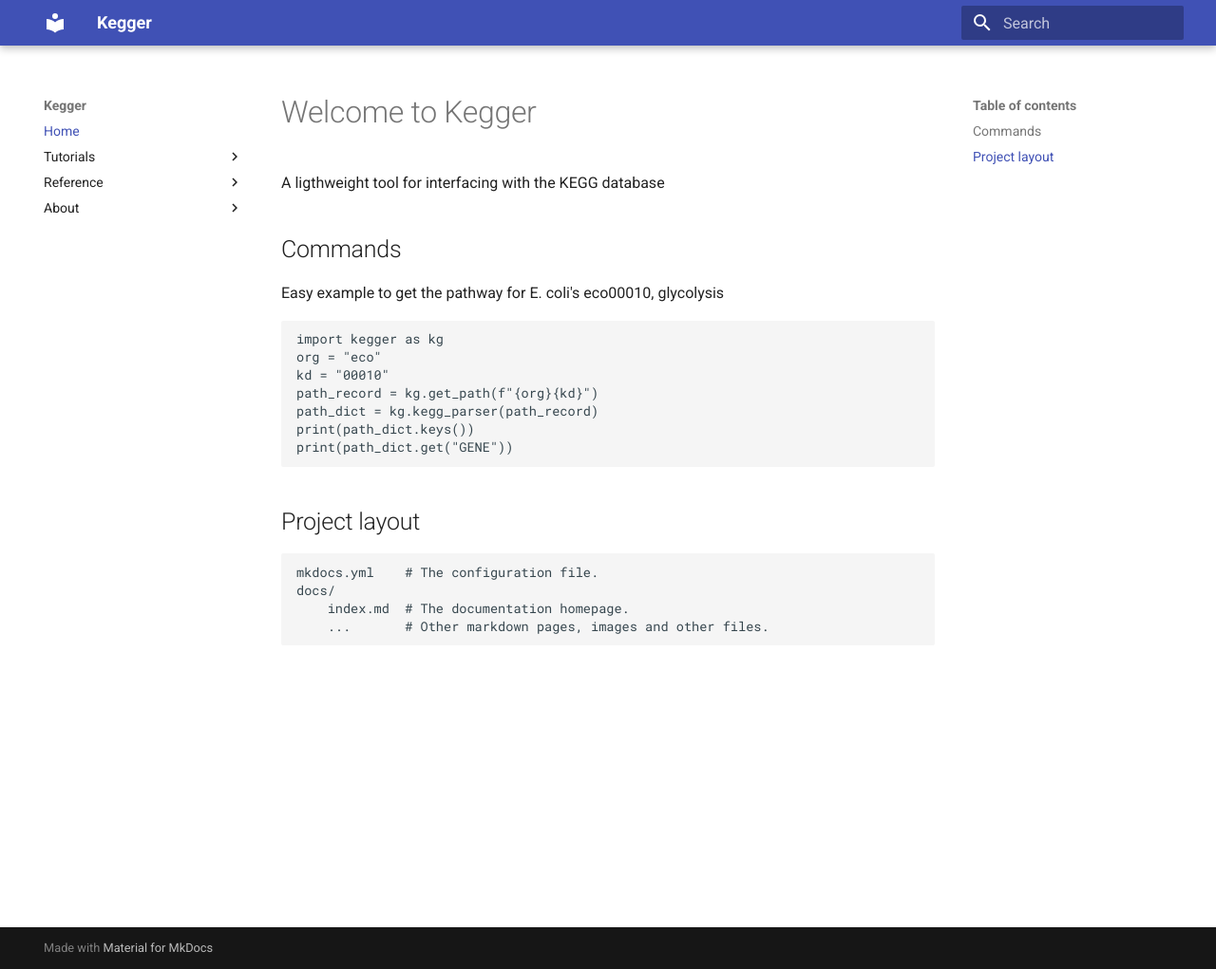
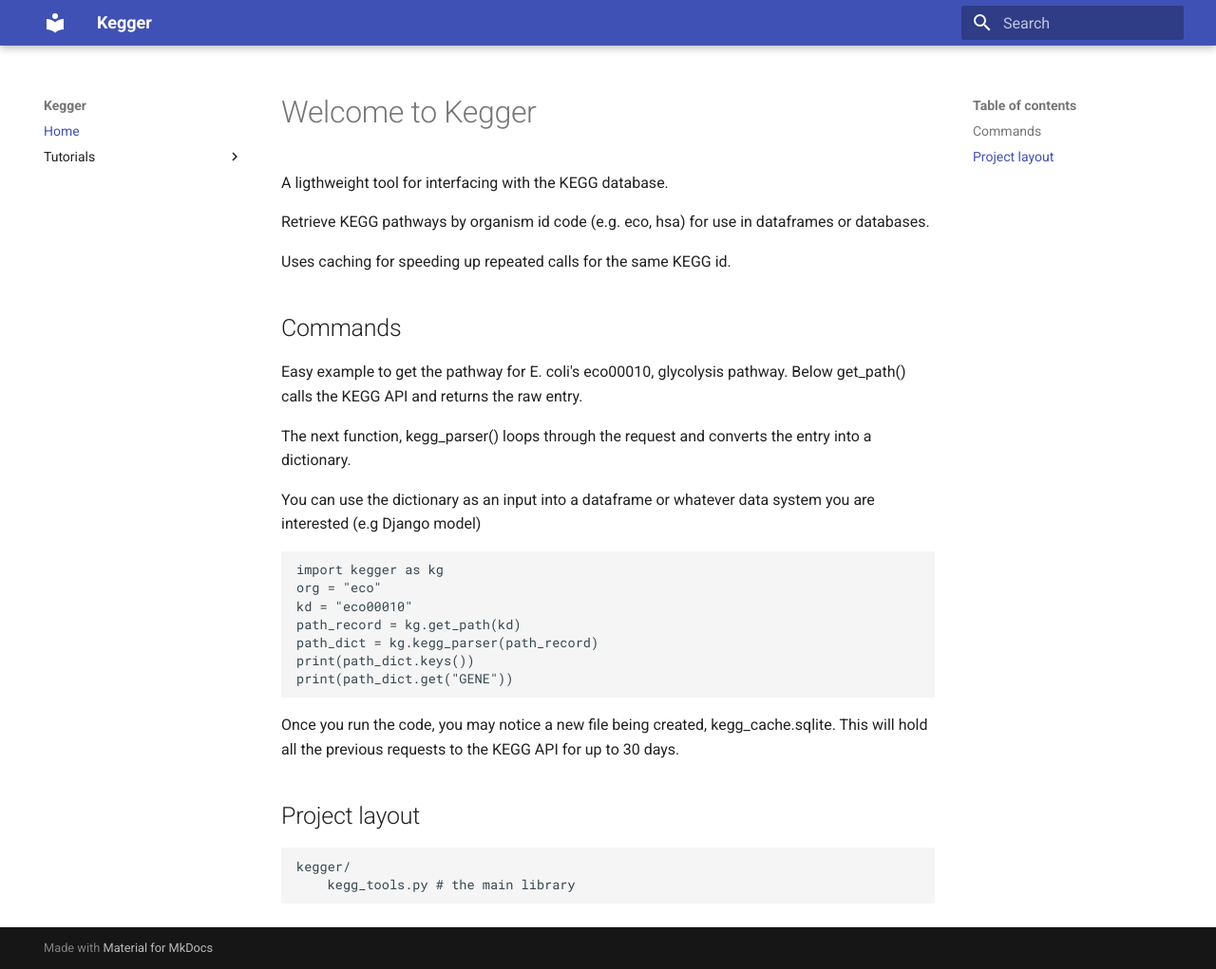
Before and after one commit to csaltikov/kegger, an MkDocs documentation site: the page built from docs/index.md, in a window 1280 px wide and 1021 px high. Shown: the whole window at 95% size. Built offline with MkDocs 1.6.1 and Material for MkDocs 9.7.7, drawn with Linux system fonts in a browser that asks for light colours.

Commit message:
adding docs

```diff
--- a/docs/index.md
+++ b/docs/index.md
@@ -1,22 +1,30 @@
 # Welcome to Kegger
 
-A ligthweight tool for interfacing with the KEGG database
+A ligthweight tool for interfacing with the KEGG database.
+
+Retrieve KEGG pathways by organism id code (e.g. eco, hsa) for use in dataframes or databases.
+
+Uses caching for speeding up repeated calls for the same KEGG id.
 
 ## Commands
-Easy example to get the pathway for E. coli's eco00010, glycolysis
+Easy example to get the pathway for E. coli's eco00010, glycolysis pathway. Below get_path() calls the KEGG API and returns the raw entry.
+
+The next function, kegg_parser() loops through the request and converts the entry into a dictionary.
+
+You can use the dictionary as an input into a dataframe or whatever data system you are interested (e.g Django model)
 
     import kegger as kg
     org = "eco"
-    kd = "00010"
-    path_record = kg.get_path(f"{org}{kd}")
+    kd = "eco00010"
+    path_record = kg.get_path(kd)
     path_dict = kg.kegg_parser(path_record)
     print(path_dict.keys())
     print(path_dict.get("GENE"))
 
+Once you run the code, you may notice a new file being created, kegg_cache.sqlite.
+This will hold all the previous requests to the KEGG API for up to 30 days.
 
 ## Project layout
 
-    mkdocs.yml    # The configuration file.
-    docs/
-        index.md  # The documentation homepage.
-        ...       # Other markdown pages, images and other files.
+    kegger/
+        kegg_tools.py # the main library
--- a/mkdocs.yml
+++ b/mkdocs.yml
@@ -6,7 +6,3 @@ nav:
   - Home: index.md
   - Tutorials:
       - Getting Started: tutorials/getting-started.md
-  - Reference:
-      - API Overview: reference/api.md
-  - About:
-      - Changelog: changelog.md
--- a/pyproject.toml
+++ b/pyproject.toml
@@ -23,4 +23,6 @@ dev = [
     "mkdocs>=1.6.1",
     "mkdocs-material>=9.7.1",
     "mkdocstrings[python]>=1.0.2",
+    "pandas-stubs>=2.3.3.260113",
+    "types-pytz>=2025.2.0.20251108",
 ]
```
Also changed, not shown: 1 other file.
